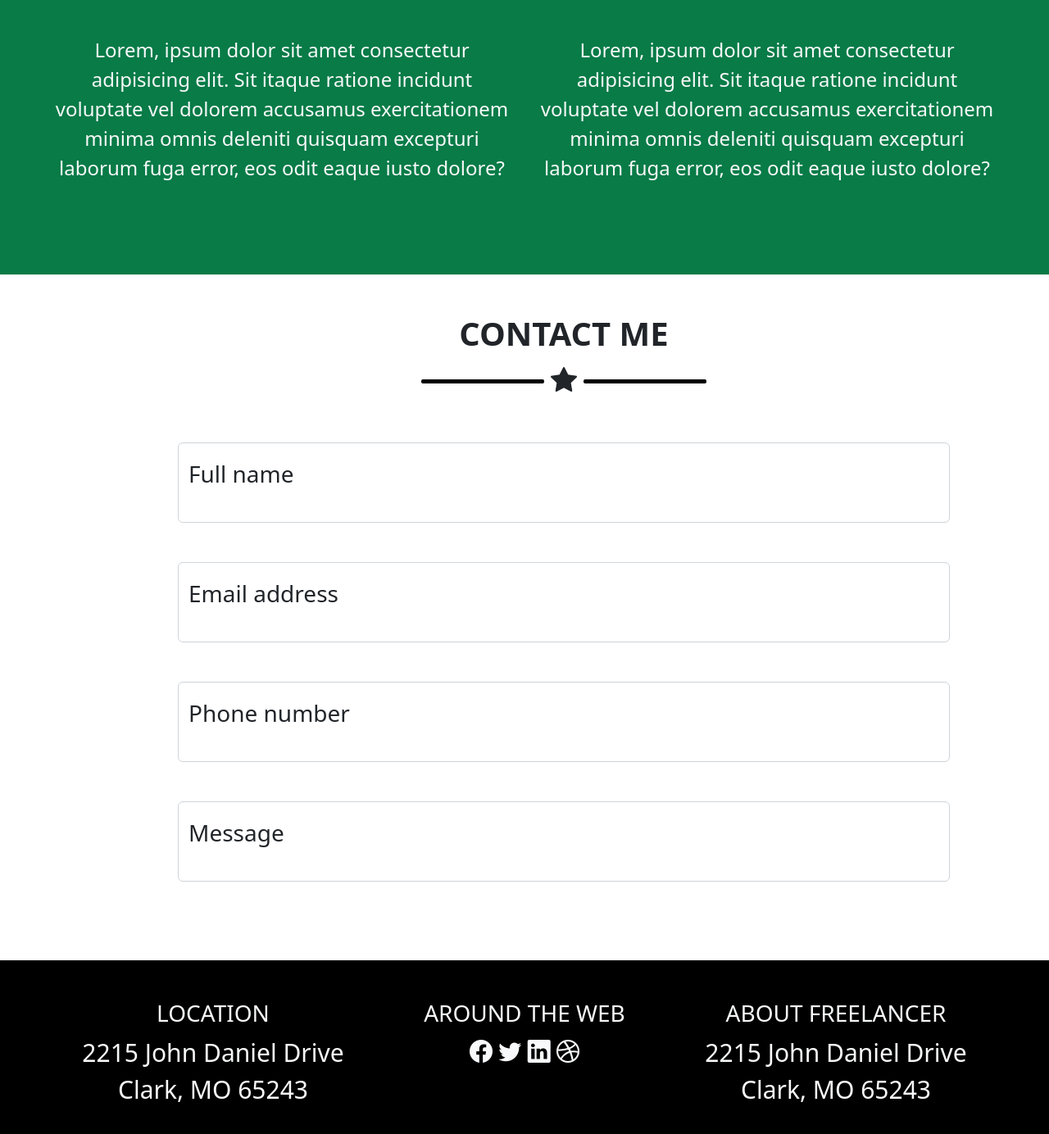
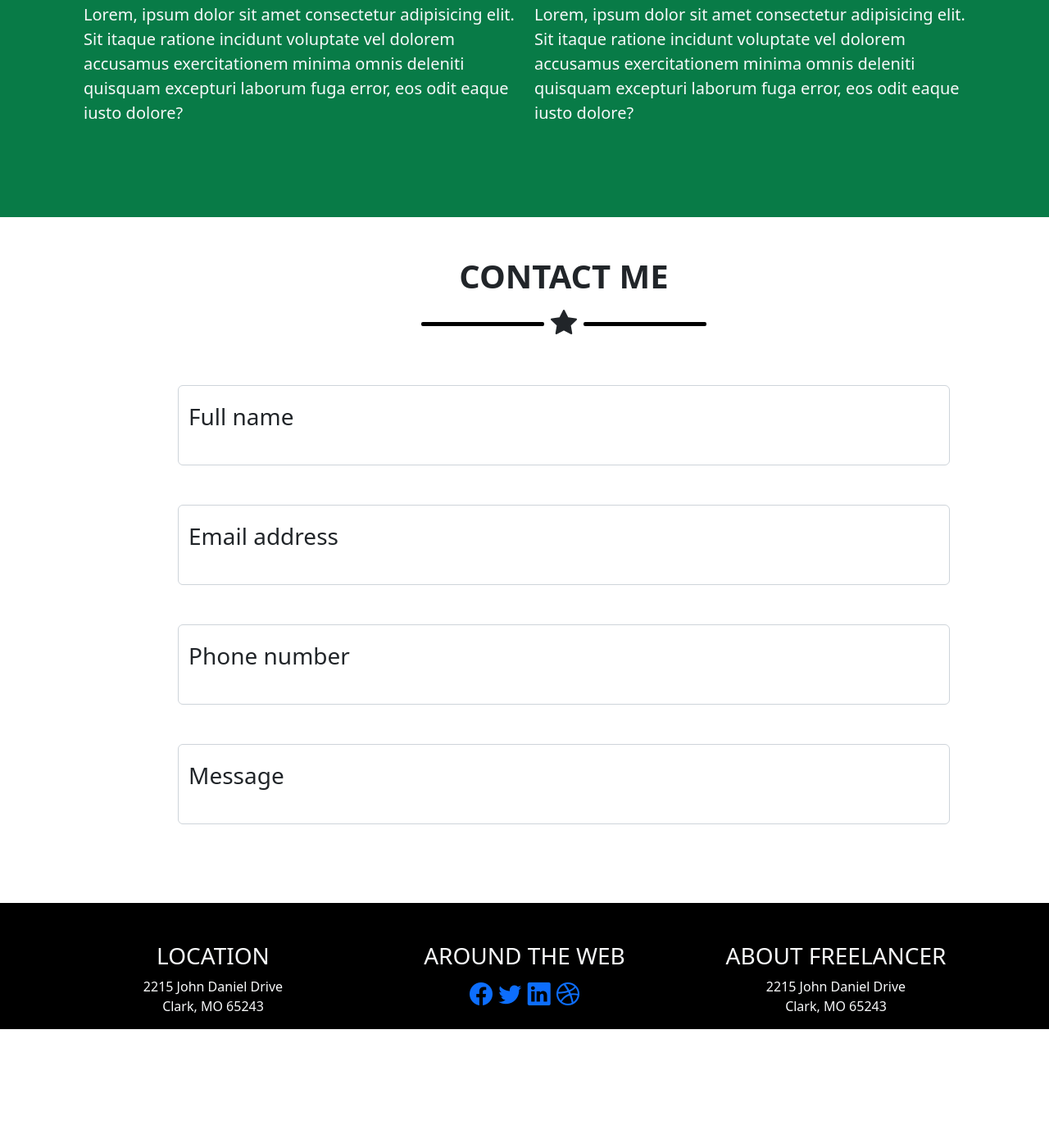
Before and after one commit to TONIA-CHINEDU/Bootstrap2, a plain HTML site: page index.html in a window 1280 px wide. Shown: the part 1817-3201 px from the top of the page at 82% size. After the commit the page ends 3073 px from the top, so only its background shows below. Drawn offline with nearby package versions, Linux system fonts and the light colour scheme.

Commit message:
first commit

```diff
--- a/index.html
+++ b/index.html
@@ -83,7 +83,7 @@
 
 
 
-  <div class="container-f mt-5 pt-5 h-auto text-light">
+  <div class="container-fluid mt-5 pt-5 h-auto text-light">
     <h1 class="start text-light fw-bolder text-center">ABOUT</h1>
     <div class="container d-flex justify-content-center">
       <div class="divider-left  text-left my-4 mx-2"></div>
@@ -92,8 +92,9 @@
       </div>
       <div class="divider-left bg-danger my-4 mx-2"></div>
     </div>
-  <div class="row gy-1 text-center m-5 h-auto pt-3 pb-5">
-    <div class="col-lg-6 col-md-6 col-sm-12 fs-4  ">
+    <div class="container">
+      <div class="row gy-1 m-2 h-auto pt-3 text-left pb-5">
+        <div class="col-lg-6 col-md-6 col-sm-12 fs-5 text-left">
           <p>
             Lorem, ipsum dolor sit amet consectetur
             adipisicing elit.
@@ -105,7 +106,7 @@
             fuga error, eos odit eaque iusto dolore?
           </p>
         </div>
-    <div class="col-lg-6 col-md-6 col-sm-12 pb-5 fs-4 ">
+        <div class="col-lg-6 col-md-6 col-sm-12 pb-5 fs-5 ">
           <p>
             Lorem, ipsum dolor sit amet consectetur
             adipisicing elit.
@@ -117,7 +118,7 @@
             fuga error, eos odit eaque iusto dolore?
           </p>
         </div>
-
+      </div>
     </div>
   </div>
 
@@ -159,7 +160,7 @@
   <!--
 footer -->
 
-    <div class="container-fluid footer pt-5 p-5">
+  <div class="container-fluid footer pt-5">
     <div class="container text-light text-center">
       <div class="row">
         <div class="col-lg-4 col-md-6 col-sm-12">
@@ -172,10 +173,10 @@
         <div class="col-lg-4 col-md-6 col-sm-12">
           <h3>AROUND THE WEB</h3>
           <p class="text-light text-center fs-3">
-              <i class="bi bi-facebook"></i>
-              <i class="bi bi-twitter"></i>
-              <i class="bi bi-linkedin"></i>
-              <i class="bi bi-dribbble"></i>
+            <a href=""><i class="bi bi-facebook"></i></a>
+            <a href=""><i class="bi bi-twitter"></i></a>
+            <a href=""> <i class="bi bi-linkedin"></i></a>
+            <a href=""> <i class="bi bi-dribbble"></i></a>
           </p>
         </div>
         <div class="col-lg-4 col-md-6 col-sm-12">
```
Lines whose indentation alone changed are shown as unchanged.
